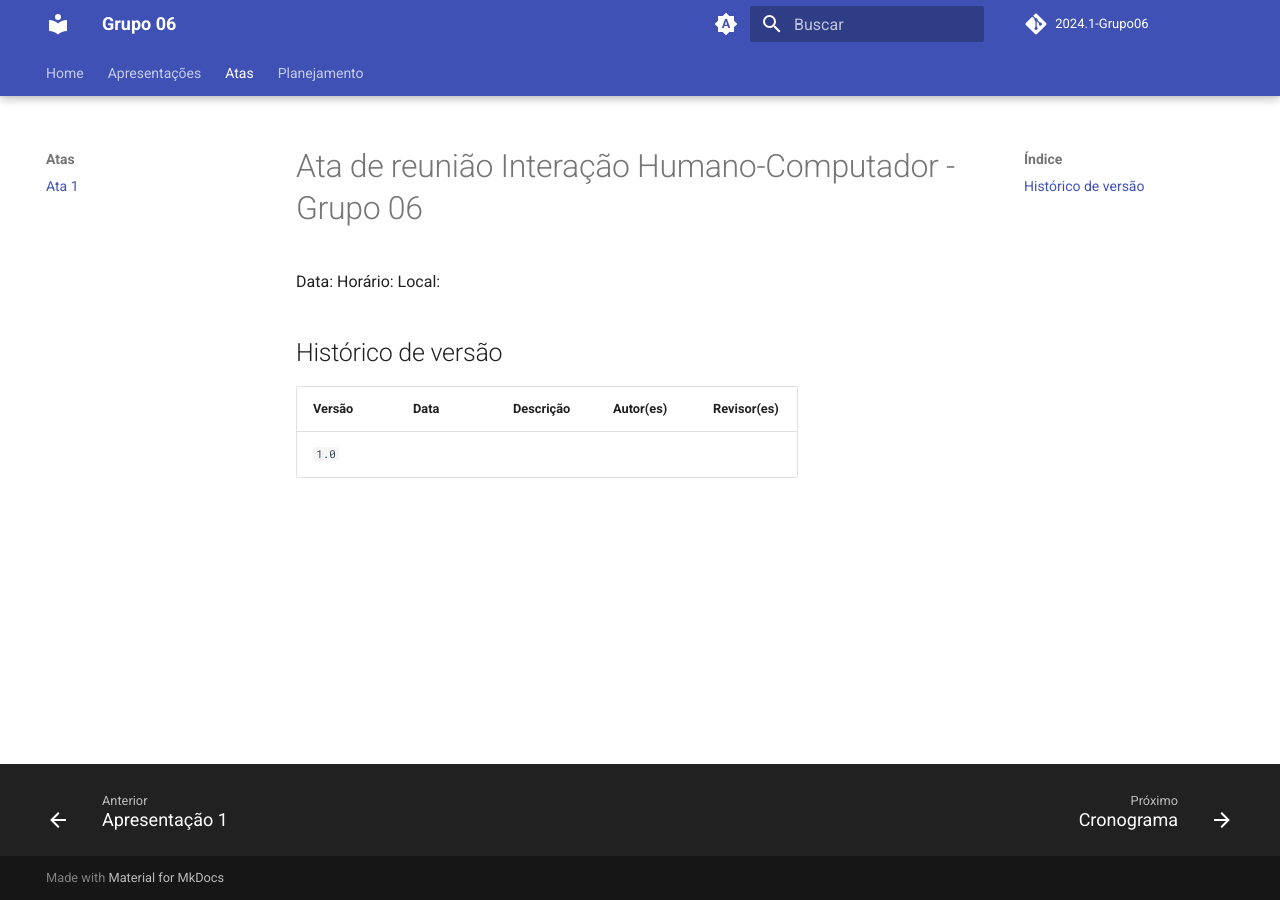
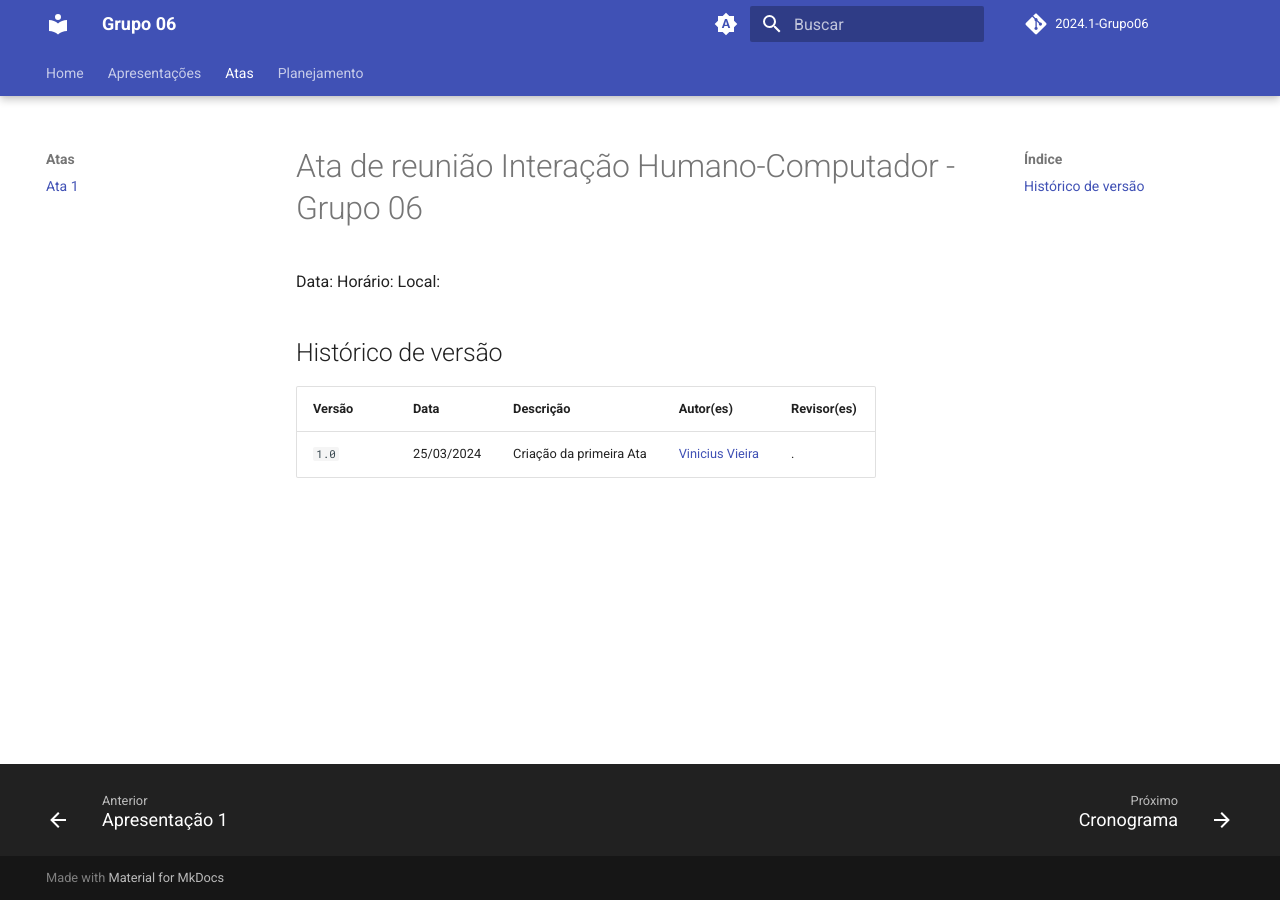
Before and after one commit to Interacao-Humano-Computador/2024.1-Grupo06, an MkDocs documentation site: the page built from docs/atas/ata1.md, in a window 1280 px wide. Built offline with MkDocs 1.6.1 and Material for MkDocs 9.7.7, drawn with Linux system fonts in a browser that asks for light colours; comment, search, counter and statistics services are not loaded; the version menu is left out.

```diff
--- a/docs/atas/ata1.md
+++ b/docs/atas/ata1.md
@@ -8,4 +8,4 @@ Local:
 
 | Versão| Data | Descrição  | Autor(es)  | Revisor(es) |
 | ------- | ------ | ------- | -------- | -------- |
-| `1.0` | | | | |
+| `1.0` | 25/03/2024 | Criação da primeira Ata | [Vinicius Vieira](https://github.com/viniciusvieira00) | . |
```
Also changed, not shown: docs/index.md (+0 -1 lines).
